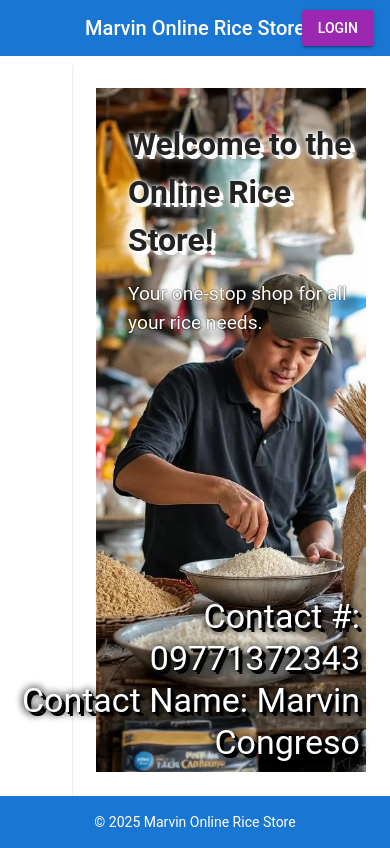
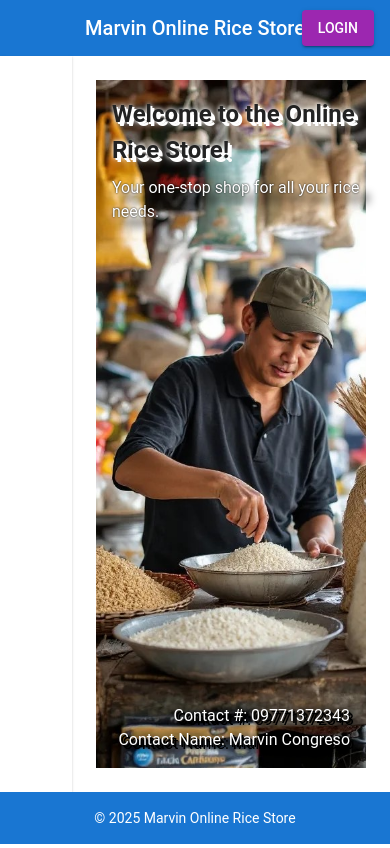
Before and after one commit to aldrinpm/online-rice-store, a React (Vite) app: page / in a window 390 px wide. Built offline with nearby package versions, Linux system fonts and the light colour scheme; no server answers; the database is empty; some icons are missing.

Commit message:
home text responsive, remove static HEIGHT in MainLayout

```diff
--- a/src/layout/MainLayout.jsx
+++ b/src/layout/MainLayout.jsx
@@ -73,20 +73,14 @@
     </Box>
   )
 
-  const HEADER_HEIGHT = 64 // px
-  const FOOTER_HEIGHT = 48 // px
-
   return (
     <Box sx={{ minHeight: '100vh', display: 'flex', flexDirection: 'column', bgcolor: 'background.default' }}>
-      <Box sx={{ height: `${HEADER_HEIGHT}px`, flexShrink: 0 }}>
-        <Header />
-      </Box>
+      <Header />
       <Box sx={{ display: 'flex', flex: 1, minHeight: 0 }}>
         <Paper
           elevation={1}
           sx={{
             width: { xs: iconOnlyWidth, sm: drawerWidth },
-            height: `calc(100vh - ${HEADER_HEIGHT + FOOTER_HEIGHT}px)`,
             display: 'flex',
             flexDirection: 'column',
             boxSizing: 'border-box',
@@ -95,15 +89,11 @@
         >
           {drawerContent}
         </Paper>
-        <Box sx={{ flex: 1, display: 'flex', flexDirection: 'column', minHeight: 0 }}>
-          <Box component="main" sx={{ p: 3, flex: 1, minHeight: 0 }}>
-            <Outlet />
-          </Box>
+        <Box component="main" sx={{ p: 3, flex: 1, minHeight: 0 }}>
+          <Outlet />
         </Box>
       </Box>
-      <Box sx={{ height: `${FOOTER_HEIGHT}px`, flexShrink: 0 }}>
-        <Footer />
-      </Box>
+      <Footer />
     </Box>
   )
 }
--- a/src/pages/Home.jsx
+++ b/src/pages/Home.jsx
@@ -84,26 +84,79 @@
         backgroundPosition: 'center',
         backgroundRepeat: 'no-repeat',
         width: '100%',
+        display: 'flex',
+        flexDirection: 'column',
+        justifyContent: 'space-between',
       }}
     >
-      <Typography sx={{ pl: 4, pt: 4, fontSize: '2rem', fontWeight: 600 }} style={headerShadow}>Welcome to the Online Rice Store!</Typography>
-      <Typography sx={{ pl: 4, pt: 2, fontSize: '1.2rem', fontWeight: 400, mb: 4 }} style={subHeaderShadow}>Your one-stop shop for all your rice needs.</Typography>
+      <Box name="home">
+        <Typography
+          sx={{
+            pl: { xs: 2, sm: 4 },
+            pt: { xs: 2, sm: 4 },
+            fontSize: { xs: '1.5rem', sm: '1.8rem', md: '2rem' },
+            fontWeight: 600
+          }}
+          style={headerShadow}
+        >
+          Welcome to the Online Rice Store!
+        </Typography>
+        <Typography
+          sx={{
+            pl: { xs: 2, sm: 4 },
+            pt: { xs: 1, sm: 2 },
+            fontSize: { xs: '1rem', sm: '1.1rem', md: '1.2rem' },
+            fontWeight: 400,
+            mb: 4
+          }}
+          style={subHeaderShadow}
+        >
+          Your one-stop shop for all your rice needs.
+        </Typography>
+      </Box>
 
       {/* Announcement Section */}
+      <Box name="announcement" sx={{ p: 2 }}>
         {!loading && announcement && (
           <Paper elevation={3} sx={announcementStyle}>
-          <Typography variant="h5" style={announcementTitleStyle}>
+            <Typography
+              variant="h5"
+              sx={{
+                fontSize: { xs: '1.1rem', sm: '1.25rem', md: '1.5rem' },
+                ...announcementTitleStyle
+              }}
+            >
               📢 Announcement
             </Typography>
-          <Typography style={announcementContentStyle}>
+            <Typography
+              sx={{
+                fontSize: { xs: '0.9rem', sm: '1rem', md: '1.1rem' },
+                ...announcementContentStyle
+              }}
+            >
               {announcement}
             </Typography>
           </Paper>
         )}
+      </Box>
 
-      <Box sx={{ position: 'absolute', bottom: 80, right: 30, textAlign: 'right' }}>
-        <Typography variant="h4" style={contactShadow}>Contact #: 09771372343</Typography>
-        <Typography variant='h4' style={nameShadow}>Contact Name: Marvin Congreso</Typography>
+      <Box name="contact" sx={{ pr: 1, mt: 'auto', textAlign: 'right', p: 2 }}>
+        <Typography
+          sx={{
+            fontSize: { xs: '1rem', sm: '1.25rem', md: '1.5rem' },
+            ...contactShadow
+          }}
+        >
+          Contact #: 09771372343
+        </Typography>
+        <Typography
+          sx={{
+            fontSize: { xs: '1rem', sm: '1.25rem', md: '1.5rem' },
+            ...nameShadow
+          }}
+        >
+          Contact Name: Marvin Congreso
+        </Typography>
       </Box>
     </Box>
   );
```
Lines whose indentation alone changed are shown as unchanged.
